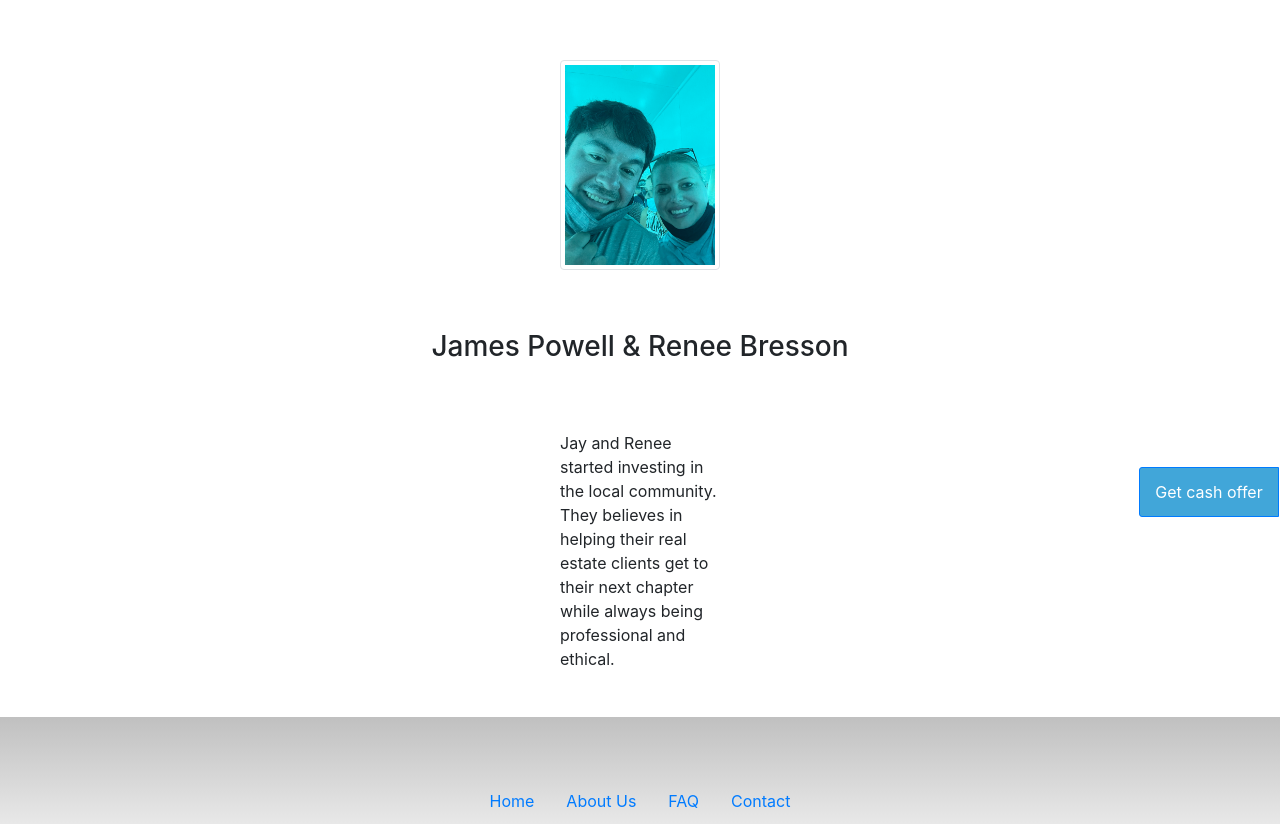
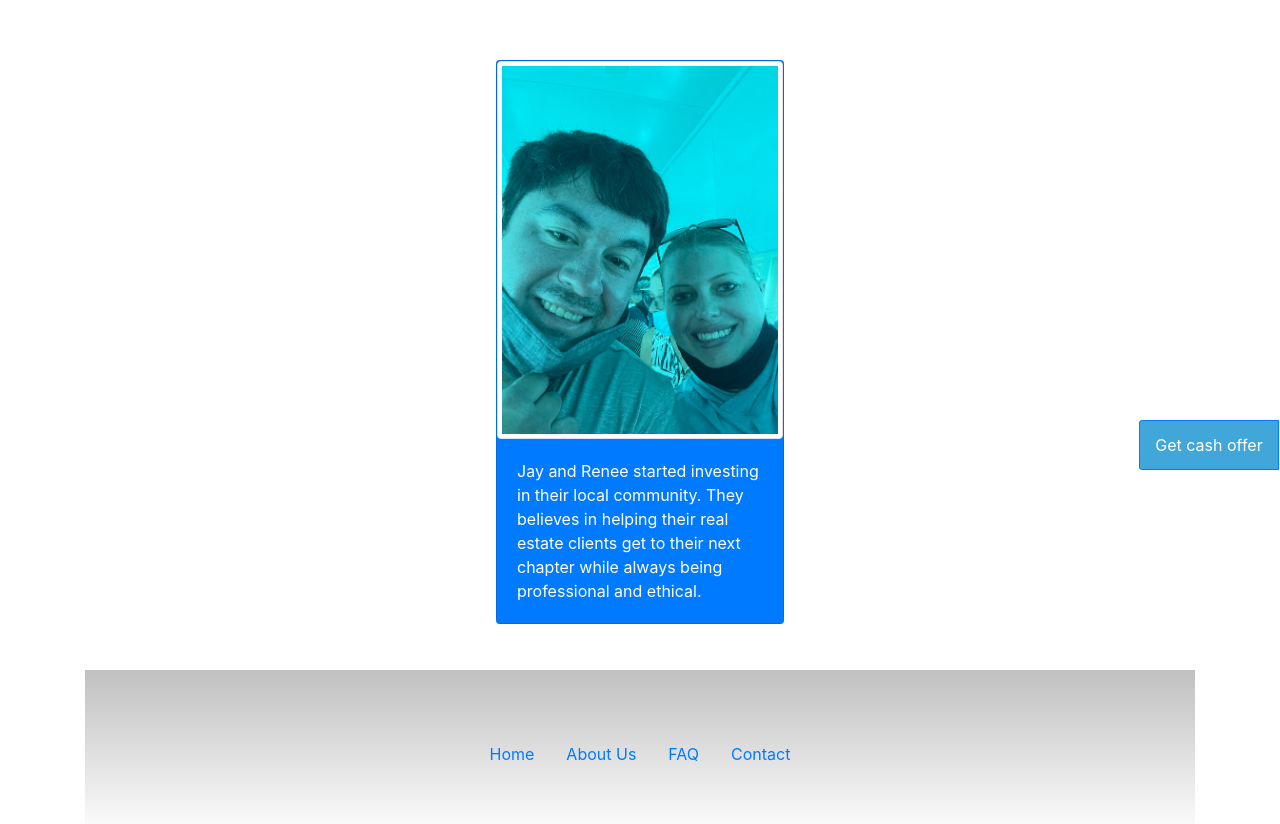
Before and after one commit to jaypowellcs/BuyHomesQuickDFW, a website: page aboutus.html in a window 1280 px wide. Shown: the part 1493-2317 px from the top of the page. Drawn offline with nearby package versions, Linux system fonts and the light colour scheme.

Commit message:
aboutus changes

```diff
--- a/aboutus.html
+++ b/aboutus.html
@@ -125,22 +125,14 @@
 
 <div class="container">
   <div class="row row-content justify-content-center">
-    <div class="col-lg-2">
+    <div class="card text-white bg-primary mb-3" style="width: 18rem;">
       <img src="images/jayRenee.jpg" class="img-fluid img-thumbnail" alt="Home being repaired">
-    </div>
-  </div>
-  <div class="row row-content justify-content-center">
-    <div col="col-lg-2">
-      <h3>James Powell & Renee Bresson</h3>
-    </div>
-      <br id="breakLine">
-  </div>
-  <div class="row row-content justify-content-center">
-    <div class="col-lg-2">
-      <p>Jay and Renee started investing in the local community. They believes in helping their real estate clients get to their next chapter while always being professional and ethical.</p>
+    <div class="card-body">
+    <p class="card-text">Jay and Renee started investing in their local community. They believes in helping their real estate clients get to their next chapter while always being professional and ethical.</p>
     </div>
   </div>
 </div>
+
 
 <footer class="jumbotron jumbotron-fluid">
   <div class="container">
```
Also changed, not shown: index.html (+5 -5 lines).
